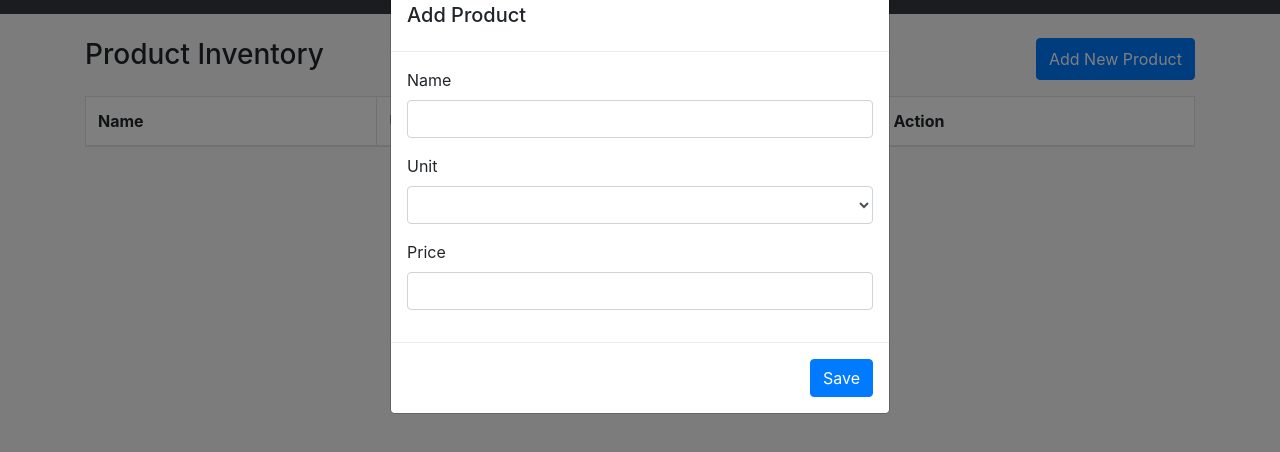
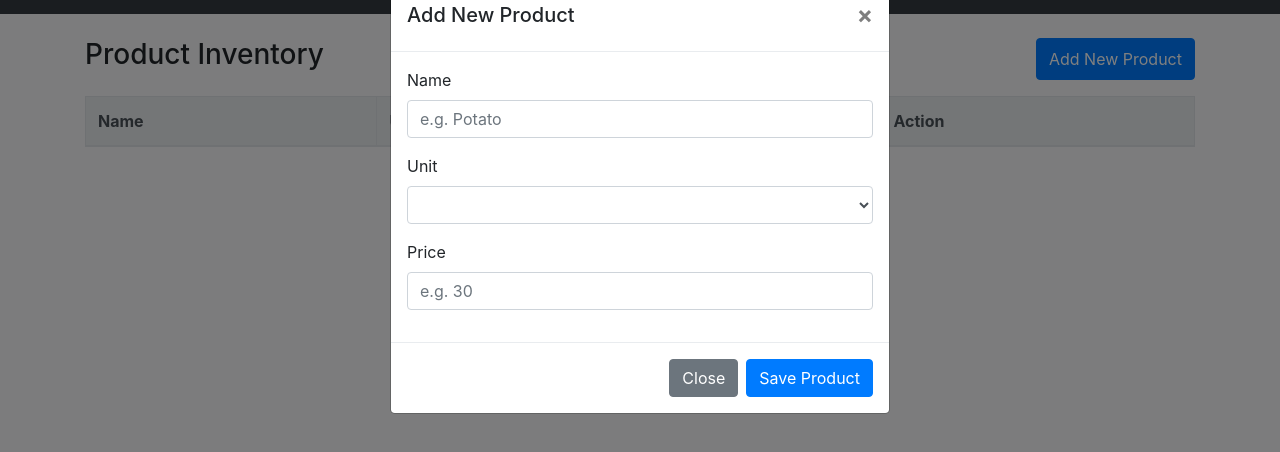
Before and after one commit to ManjunathMurari/Grocery-store-management, a plain HTML site: page manage_products.html in a window 1280 px wide. Both pictures are taken after a click on the button "Add New Product". Shown: the part 42-494 px from the top of the page. Drawn offline with nearby package versions, Linux system fonts and the light colour scheme; no server answers; files whose address does not match are found by name.

Commit message:
Update manage_products.html

```diff
--- a/manage_products.html
+++ b/manage_products.html
@@ -1,6 +1,3 @@
-
-
-
 <!DOCTYPE html>
 <html>
 <head>
@@ -8,33 +5,62 @@
     <link rel="stylesheet" href="https://maxcdn.bootstrapcdn.com/bootstrap/4.0.0/css/bootstrap.min.css">
 </head>
 <body style="background-color: #f8f9fa;">
-    <nav class="navbar navbar-dark bg-dark mb-4"><a class="navbar-brand" href="index.html">Grocery Store System</a></nav>
+    <nav class="navbar navbar-dark bg-dark mb-4">
+        <a class="navbar-brand" href="index.html">Grocery Store System</a>
+    </nav>
     <div class="container">
         <div class="d-flex justify-content-between mb-3">
             <h3>Product Inventory</h3>
             <button class="btn btn-primary" data-toggle="modal" data-target="#productModal">Add New Product</button>
         </div>
         <table class="table table-bordered bg-white" id="productTable">
-            <thead><tr><th>Name</th><th>Unit</th><th>Price</th><th>Action</th></tr></thead>
-            <tbody></tbody>
+            <thead class="thead-light">
+                <tr>
+                    <th>Name</th>
+                    <th>Unit</th>
+                    <th>Price</th>
+                    <th>Action</th>
+                </tr>
+            </thead>
+            <tbody>
+                </tbody>
         </table>
     </div>
 
     <div class="modal fade" id="productModal" tabindex="-1">
-        <div class="modal-dialog"><div class="modal-content">
-            <div class="modal-header"><h5>Add Product</h5></div>
-            <div class="modal-body">
-                <form id="productForm">
-                    <div class="form-group"><label>Name</label><input type="text" class="form-control" id="name"></div>
-                    <div class="form-group"><label>Unit</label><select class="form-control" id="uoms"></select></div>
-                    <div class="form-group"><label>Price</label><input type="number" class="form-control" id="price"></div>
-                </form>
+        <div class="modal-dialog">
+            <div class="modal-content">
+                <div class="modal-header">
+                    <h5>Add New Product</h5>
+                    <button type="button" class="close" data-dismiss="modal">&times;</button>
+                </div>
+                <div class="modal-body">
+                    <form id="productForm">
+                        <div class="form-group">
+                            <label>Name</label>
+                            <input type="text" class="form-control" id="name" placeholder="e.g. Potato" required>
+                        </div>
+                        <div class="form-group">
+                            <label>Unit</label>
+                            <select class="form-control" id="uoms">
+                                </select>
+                        </div>
+                        <div class="form-group">
+                            <label>Price</label>
+                            <input type="number" class="form-control" id="price" placeholder="e.g. 30" required>
+                        </div>
+                    </form>
+                </div>
+                <div class="modal-footer">
+                    <button type="button" class="btn btn-secondary" data-dismiss="modal">Close</button>
+                    <button type="button" class="btn btn-primary" id="saveProduct">Save Product</button>
+                </div>
             </div>
-            <div class="modal-footer"><button type="button" class="btn btn-primary" id="saveProduct">Save</button></div>
-        </div></div>
+        </div>
     </div>
 
     <script src="https://code.jquery.com/jquery-3.2.1.min.js"></script>
+    <script src="https://cdnjs.cloudflare.com/ajax/libs/popper.js/1.12.9/umd/popper.min.js"></script>
     <script src="https://maxcdn.bootstrapcdn.com/bootstrap/4.0.0/js/bootstrap.min.js"></script>
     <script src="js/custom.js"></script>
 </body>
```
